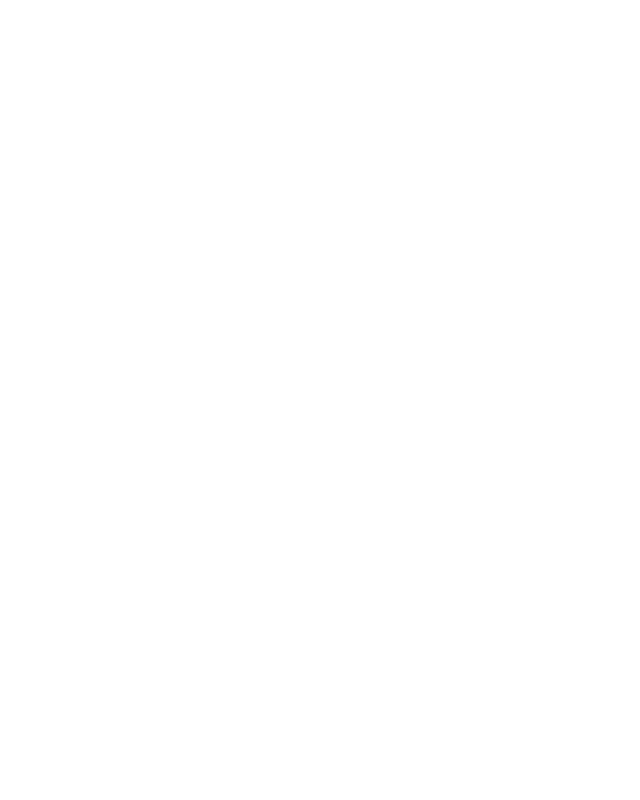
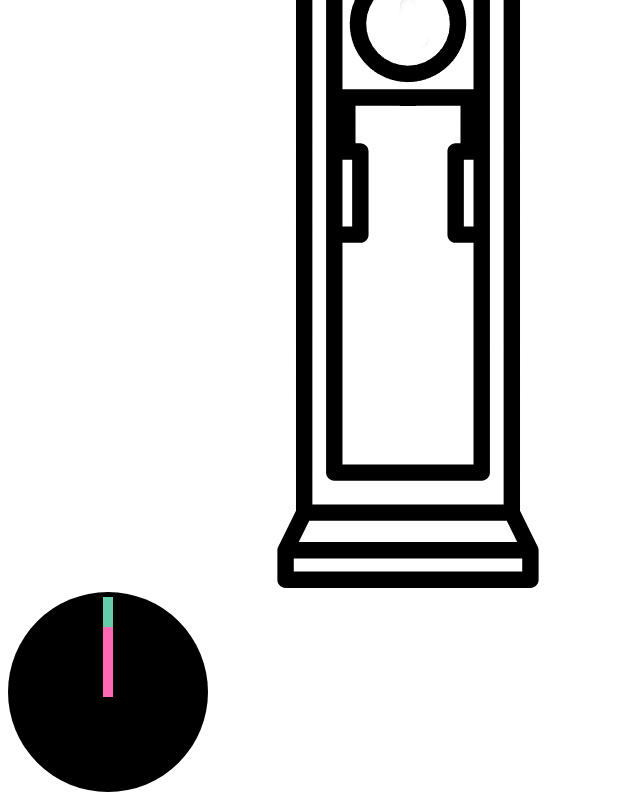
Before and after one commit to M-Feale/react-ticking-clock, a React (Vite) app: page / in a window 1280 px wide. Shown: the part 274-1074 px from the top of the page, without its empty margins (0-640 px from the left). Before the commit the page ends 800 px from the top, so only its background shows below. Built offline with nearby package versions, Linux system fonts and the light colour scheme.

Commit message:
figured-out-clock-hand-placements

```diff
--- a/src/App.jsx
+++ b/src/App.jsx
@@ -1,5 +1,6 @@
 import { useState } from "react";
 import styled from "styled-components";
+import clock from "../src/assets/edited_grandfather_clock.png";
 
 const App = () => {
 	const [seconds, setSeconds] = useState(0);
@@ -16,11 +17,18 @@
 	setInterval(updateTime, 1000);
 
 	return (
-		<Box>
-			<div>Time in second = {seconds}</div>
-			<div>Time in minutes = {minutes}</div>
-			<div>Time in hours = {hours}</div>
-		</Box>
+		<>
+			<Box>
+				<div>Time in second = {seconds}</div>
+				<div>Time in minutes = {minutes}</div>
+				<div>Time in hours = {hours}</div>
+			</Box>
+			<img src={clock} />
+			<ClockFace>
+				<Hand className="minute"></Hand>
+				<Hand className="hour"></Hand>
+			</ClockFace>
+		</>
 	);
 };
 
@@ -29,4 +37,31 @@
 	background-color: purple;
 `;
 
+const ClockFace = styled.div`
+	height: 200px;
+	width: 200px;
+	background-color: black;
+	position: relative;
+	border-radius: 50%;
+`;
+
+const Hand = styled.div`
+	width: 10px;
+	position: absolute;
+	left: calc(50% - 5px);
+	top: calc(50% - 5px);
+
+	transform-origin: 50% 5px;
+	&.minute {
+		height: 100px;
+		background-color: mediumaquamarine;
+		transform: rotate(180deg);
+	}
+	&.hour {
+		height: 70px;
+		background-color: hotpink;
+		transform: rotate(180deg);
+	}
+`;
+
 export default App;
```
